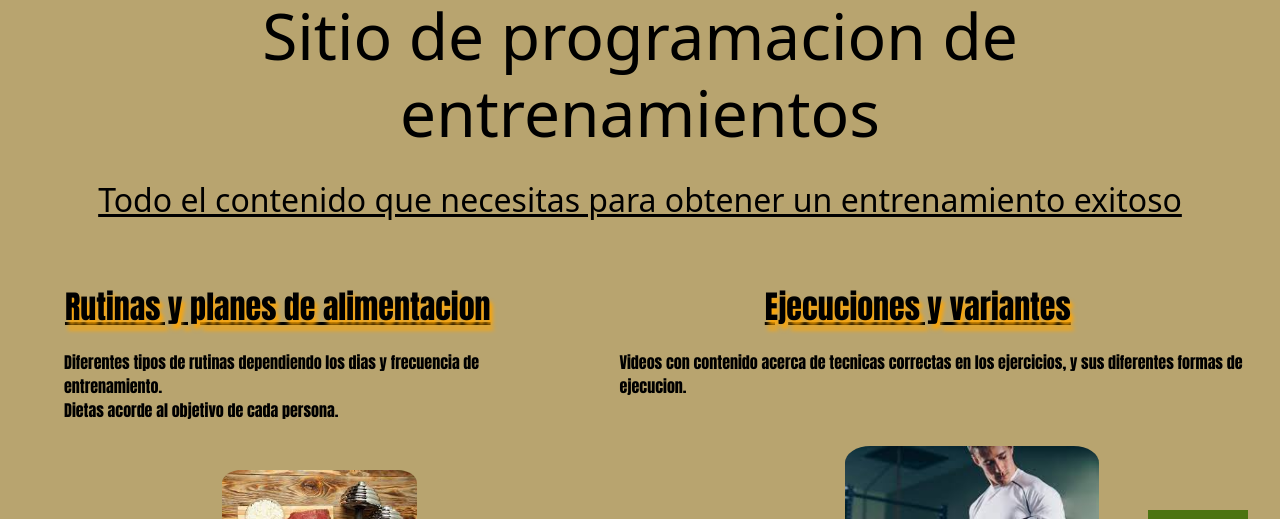
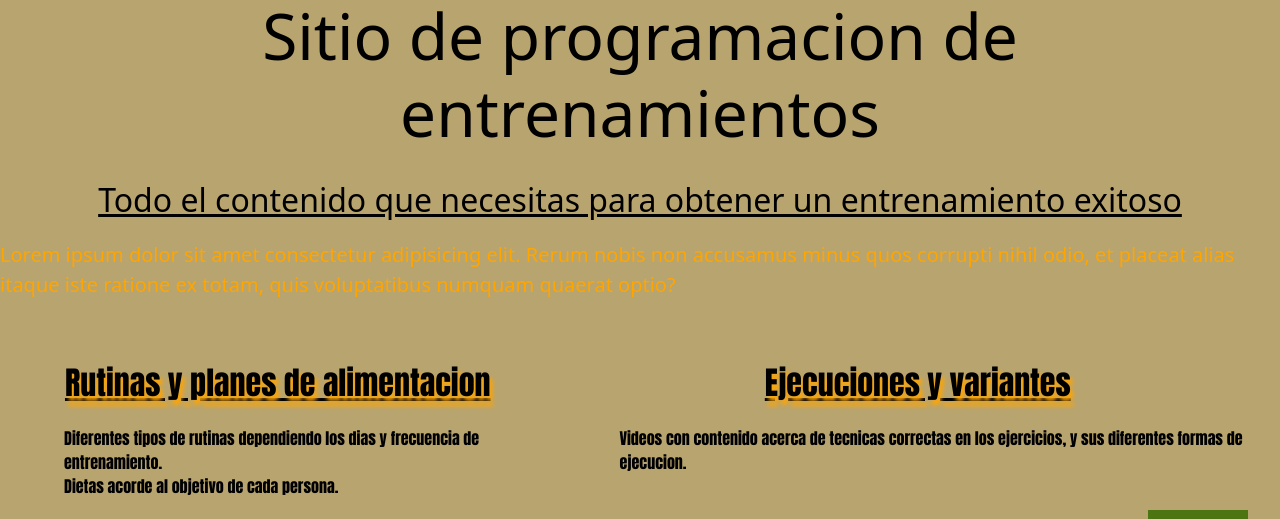
Before and after one commit to AlejandroSantin1991/proyectocoder, a plain HTML site: page index.html in a window 1280 px wide. Shown: the part 218-737 px from the top of the page. Drawn offline with nearby package versions, Linux system fonts and the light colour scheme.

Commit message:
Probando cambios

```diff
--- a/index.html
+++ b/index.html
@@ -69,6 +69,7 @@
         <div>
             <h1 class="titulo__sitio">Sitio de programacion de entrenamientos</h1>
             <p class="texto__sitio"> Todo el contenido que necesitas para obtener un entrenamiento exitoso</p>
+            <p>Lorem ipsum dolor sit amet consectetur adipisicing elit. Rerum nobis non accusamus minus quos corrupti nihil odio, et placeat alias itaque iste ratione ex totam, quis voluptatibus numquam quaerat optio?</p>
             <!--<audio src="./audios/Savas Pascalidis - New Breed.mp3" controls>Musica de entrenamiento</audio>-->
         </div>
         <section class="espaciado">
```
